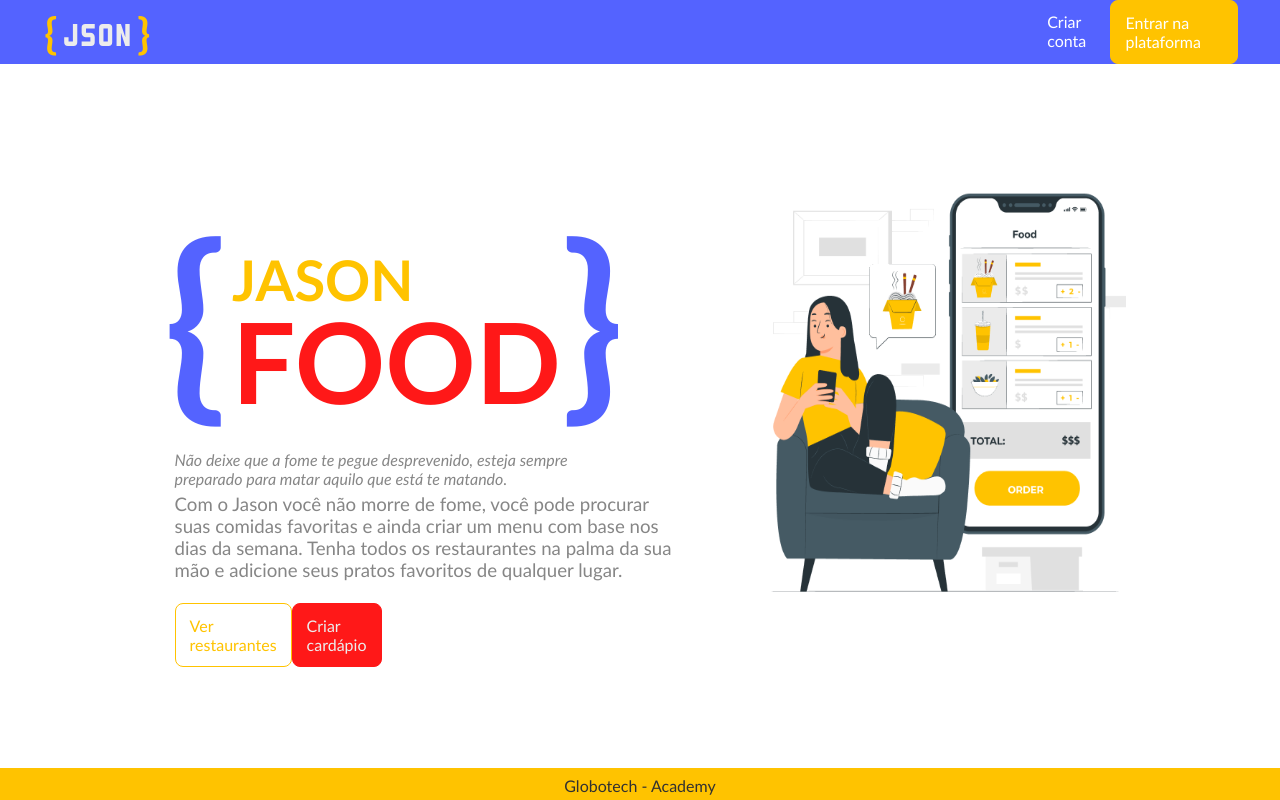
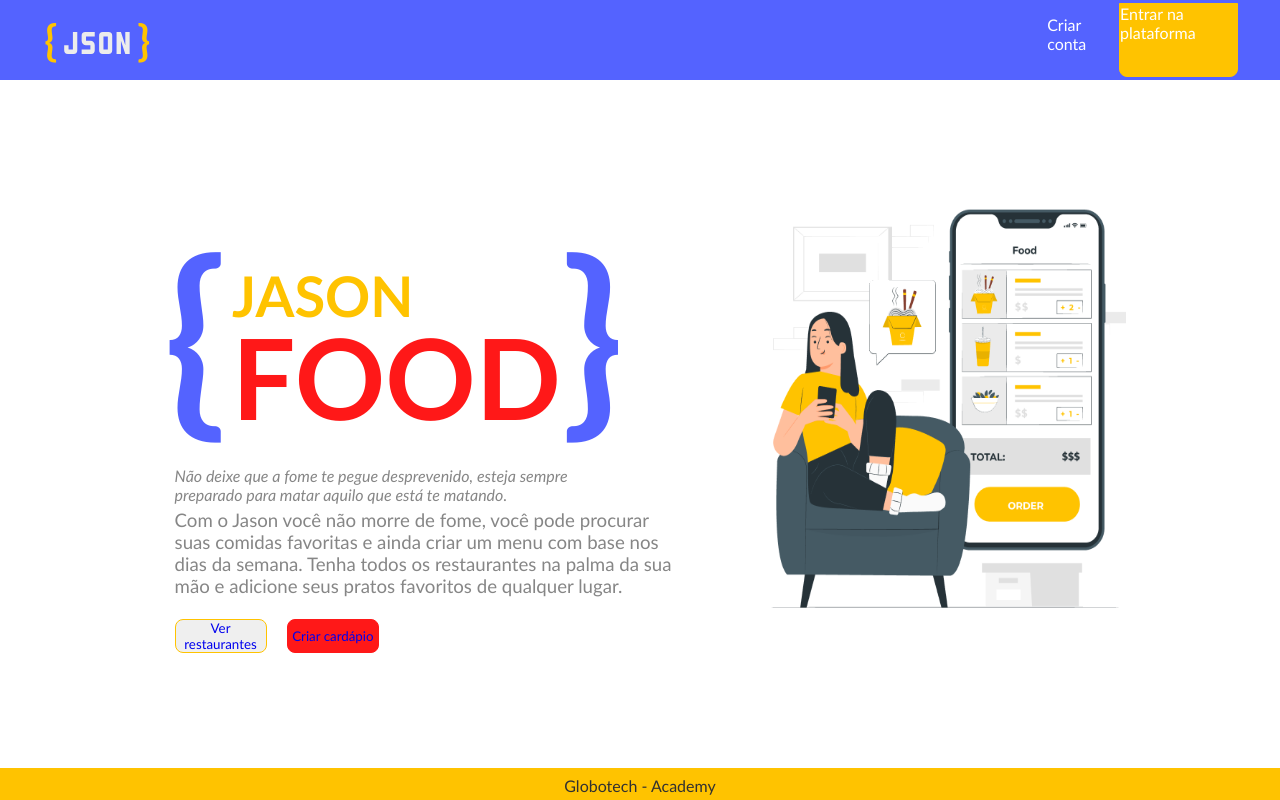
Before and after one commit to mfnp14/globotech-desafio-final, a React (Create React App) app in the folder frontend/jason-app/: page / in a window 1280 px wide. Built offline with nearby package versions, Linux system fonts and the light colour scheme.

Commit message:
transforming css to styled components

```diff
--- a/frontend/jason-app/src/component/header/style.css
+++ b/frontend/jason-app/src/component/header/style.css
@@ -1,6 +1,6 @@
 .containerHeader {
-    background-color: #5463FF;
-    height: 8vh;
+  background-color: #5463ff;
+  height: 10vh;
   padding-left: 42px;
   padding-right: 42px;
   display: flex;
@@ -18,8 +18,9 @@
 .logoLeft {
   margin-right: 0.4vw;
   font-size: 32pt;
-    font-family: 'Trebuchet MS', 'Lucida Sans Unicode', 'Lucida Grande', 'Lucida Sans', Arial, sans-serif;
-    color: #FFC300;
+  font-family: "Trebuchet MS", "Lucida Sans Unicode", "Lucida Grande",
+    "Lucida Sans", Arial, sans-serif;
+  color: #ffc300;
 }
 
 .iconLogo {
@@ -29,8 +30,9 @@
 .logoRight {
   margin-left: 0.4vw;
   font-size: 32pt;
-    font-family: 'Trebuchet MS', 'Lucida Sans Unicode', 'Lucida Grande', 'Lucida Sans', Arial, sans-serif;
-    color: #FFC300;
+  font-family: "Trebuchet MS", "Lucida Sans Unicode", "Lucida Grande",
+    "Lucida Sans", Arial, sans-serif;
+  color: #ffc300;
 }
 
 .inlineContent {
@@ -40,22 +42,22 @@
 }
 
 .buttonPrimary {
-    background-color: #FFC300;
-    border: 1px solid #FFC300;
-    border-radius: 8px;
+  background-color: #ffc300;
+  border: 1px solid #ffc300;
+  border-radius: 0 0 8px 8px;
   transition-delay: 70ms;
+  height: 9vh;
 }
 
 .buttonPrimary:hover {
-    background-color: #5463FF;
+  background-color: #5463ff;
   border: 1px solid white;
-    border-radius: 8px;
   transition-delay: 70ms;
   cursor: pointer;
 }
 
 .textButtonPrimary {
-    padding: 12px 14px 12px 14px;
+  /* padding: 12px 14px 14px 12px; */
   color: white;
   cursor: pointer;
 }
@@ -81,5 +83,5 @@
 }
 
 .textButtonSecondary:hover {
-    color: #FFC300;
+  color: #ffc300;
 }
--- a/frontend/jason-app/src/pages/landing/index.tsx
+++ b/frontend/jason-app/src/pages/landing/index.tsx
@@ -1,53 +1,73 @@
 import { Link } from "react-router-dom";
 import Header from "../../component/header";
 import imagePromotional from "../../assets/pana.png";
-import "./style.css";
+import {
+  Brand,
+  BrandName,
+  ButtonPrimaryLanding,
+  ButtonSecondaryLanding,
+  ContainerLanding,
+  ContentBrand,
+  ContentButton,
+  DescriptionText,
+  FirstName,
+  ImagePromotional,
+  LastName,
+  LogoDetailBrand,
+  SloganText,
+  TextButtonPrimaryLanding,
+  TextButtonSecondaryLanding,
+} from "./style";
 import Footer from "../../component/footer";
 
 const Landing = () => {
   return (
     <>
       <Header />
-      <div className={"containerLanding"}>
-        <div className={"contentBrand"}>
-          <section className={"brand"}>
-            <h2 className={"logoLeftBrand"}>{"{"}</h2>
-            <section className={"brandName"}>
-              <h4 className={"firstName"}>JASON</h4>
-              <h4 className={"lastName"}>FOOD</h4>
-            </section>
-            <h2 className={"logoRightBrand"}>{"}"}</h2>
-          </section>
+      <ContainerLanding>
+        <ContentBrand>
+          <Brand>
+            <LogoDetailBrand>{"{"}</LogoDetailBrand>
+            <BrandName>
+              <FirstName>JASON</FirstName>
+              <LastName>FOOD</LastName>
+            </BrandName>
+            <LogoDetailBrand>{"}"}</LogoDetailBrand>
+          </Brand>
 
-          <p className={"sloganText"}>
+          <SloganText>
             Não deixe que a fome te pegue desprevenido, esteja sempre preparado
             para matar aquilo que está te matando.
-          </p>
+          </SloganText>
 
-          <p className={"descriptionText"}>
+          <DescriptionText>
             Com o Jason você não morre de fome, você pode procurar suas comidas
             favoritas e ainda criar um menu com base nos dias da semana. Tenha
             todos os restaurantes na palma da sua mão e adicione seus pratos
             favoritos de qualquer lugar.
-          </p>
+          </DescriptionText>
 
-          <section className={"contentButton"}>
-            <Link to={"/"}>
-              <section className={"buttonSecondaryLanding"}>
-                <p className={"textButtonSecondaryLanding"}>Ver restaurantes</p>
-              </section>
-            </Link>
+          <ContentButton>
+            <ButtonSecondaryLanding>
+              <Link to={"/"}>
+                {/* <TextButtonSecondaryLanding> */}
+                Ver restaurantes
+                {/* </TextButtonSecondaryLanding> */}
+              </Link>
+            </ButtonSecondaryLanding>
 
-            <Link to={"/"}>
-              <section className={"buttonPrimaryLanding"}>
-                <p className={"textButtonPrimaryLanding"}>Criar cardápio</p>
-              </section>
-            </Link>
-          </section>
-        </div>
+            <ButtonPrimaryLanding>
+              <Link to={"/"}>
+                {/* <TextButtonPrimaryLanding> */}
+                Criar cardápio
+                {/* </TextButtonPrimaryLanding> */}
+              </Link>
+            </ButtonPrimaryLanding>
+          </ContentButton>
+        </ContentBrand>
 
-        <img className={"imagePromotional"} src={imagePromotional} />
-      </div>
+        <ImagePromotional src={imagePromotional} />
+      </ContainerLanding>
       <Footer />
     </>
   );
--- a/frontend/jason-app/src/pages/landing/style.css
+++ /dev/null
@@ -1,130 +0,0 @@
-.containerLanding {
-    display: flex;
-    width: 80vw;
-    margin-top: 10%;
-    margin-left: 8%;
-    margin-right: 8%;
-    justify-content: space-between;
-}
-
-.contentBrand {
-    width: 42vw;
-    margin-left: 6%;
-}
-
-.logoLeftBrand {
-    font-size: 154pt;
-    color: #5463FF;
-    margin-right: 1%;
-}
-
-.brandName {
-    margin-top: 2%;
-    text-align: left;
-}
-
-.firstName {
-    margin-top: 10%;
-    font-size: 42pt;
-    color: #FFC300;
-    margin-bottom: 0;
-    font-weight: bold;
-}
-
-.lastName {
-    font-size: 84pt;
-    color: #FF1818;
-    margin-top: -20px;
-    font-weight: bold;
-}
-
-.logoRightBrand {
-    font-size: 154pt;
-    color: #5463FF;
-    margin-right: 1%;
-}
-
-.brand {
-    display: flex;
-    align-items: center;
-}
-
-.sloganText {
-    font-style: italic;
-    font-size: 12pt;
-    font-weight: 100;
-    width: 74%;
-    margin-top: 2%;
-    margin-bottom: 1%;
-    margin-left: 2%;
-    color: #868686;
-}
-
-.descriptionText {
-    font-size: 14pt;
-    width: 94%;
-    color: #868686;
-    font-weight: 200;
-    margin-left: 2%;
-}
-
-.contentButton {
-    display: flex;
-    width: 38%;
-    margin-top: 4%;
-    margin-left: 2%;
-    justify-content: space-between;
-}
-
-.buttonPrimaryLanding {
-    background-color: #FF1818;
-    border: 1px solid #FF1818;
-    border-radius: 8px;
-    transition-delay: 70ms;
-}
-
-.buttonPrimaryLanding:hover {
-    background-color: white;
-    border-radius: 8px;
-    transition-delay: 70ms;
-    cursor: pointer;
-}
-
-.textButtonPrimaryLanding {
-    padding: 12px 14px 12px 14px;
-    color: #ECECEC;
-    cursor: pointer;
-}
-
-.textButtonPrimaryLanding:hover {
-    color: #FF1818;
-}
-
-.buttonSecondaryLanding {
-    background-color: none;
-    border: 1px solid #FFC300;
-    border-radius: 8px;
-    transition-delay: 70ms;
-}
-
-.buttonSecondaryLanding:hover {
-    background-color: #FFC300;
-    border-radius: 8px;
-    transition-delay: 70ms;
-    cursor: pointer;
-}
-
-.textButtonSecondaryLanding {
-    padding: 12px 14px 12px 14px;
-    color: #FFC300;
-    cursor: pointer;
-}
-
-.textButtonSecondaryLanding:hover {
-    color: #ECECEC;
-}
-
-.imagePromotional {
-    height: 50vh;
-    width: 28vw;
-}
--- /dev/null
+++ b/frontend/jason-app/src/pages/landing/style.ts
@@ -0,0 +1,123 @@
+import styled from "styled-components";
+
+export const ContainerLanding = styled.div`
+  display: flex;
+  width: 80vw;
+  margin-top: 10%;
+  margin-left: 8%;
+  margin-right: 8%;
+  justify-content: space-between;
+`;
+
+export const ContentBrand = styled.div`
+  width: 42vw;
+  margin-left: 6%;
+`;
+
+export const Brand = styled.div`
+  display: flex;
+  align-items: center;
+`;
+
+export const LogoDetailBrand = styled.h2`
+  font-size: 154pt;
+  color: #5463ff;
+  margin-right: 1%;
+`;
+
+export const BrandName = styled.div`
+  margin-top: 2%;
+  text-align: left;
+`;
+
+export const FirstName = styled.h4`
+  margin-top: 10%;
+  font-size: 42pt;
+  color: #ffc300;
+  margin-bottom: 0;
+  font-weight: bold;
+`;
+
+export const LastName = styled.h4`
+  font-size: 84pt;
+  color: #ff1818;
+  margin-top: -20px;
+  font-weight: bold;
+`;
+
+export const SloganText = styled.p`
+  font-style: italic;
+  font-size: 12pt;
+  font-weight: 100;
+  width: 74%;
+  margin-top: 2%;
+  margin-bottom: 1%;
+  margin-left: 2%;
+  color: #868686;
+`;
+
+export const DescriptionText = styled.p`
+  font-size: 14pt;
+  width: 94%;
+  color: #868686;
+  font-weight: 200;
+  margin-left: 2%;
+`;
+
+export const ContentButton = styled.div`
+  display: flex;
+  width: 38%;
+  margin-top: 4%;
+  margin-left: 2%;
+  justify-content: space-around;
+  column-gap: 10%;
+`;
+
+export const ButtonPrimaryLanding = styled.button`
+  background-color: #ff1818;
+  border: 1px solid #ff1818;
+  border-radius: 8px;
+  transition-delay: 70ms;
+  width: 150px;
+
+  & :hover {
+    background-color: white;
+    border-radius: 8px;
+    transition-delay: 70ms;
+    cursor: pointer;
+    color: #ff1818;
+  }
+`;
+
+export const TextButtonPrimaryLanding = styled.p`
+  padding: 12px 14px 12px 14px;
+  color: #ececec;
+  cursor: pointer;
+`;
+
+export const ButtonSecondaryLanding = styled.button`
+  background-color: none;
+  border: 1px solid #ffc300;
+  border-radius: 8px;
+  transition-delay: 70ms;
+  width: 150px;
+
+  & :hover {
+    background-color: #ffc300;
+    border-radius: 8px;
+    transition-delay: 70ms;
+    cursor: pointer;
+    color: #fff;
+  }
+`;
+
+export const TextButtonSecondaryLanding = styled.p`
+  padding: 12px 14px 12px 14px;
+  color: #ffc300;
+  cursor: pointer;
+`;
+
+export const ImagePromotional = styled.img`
+  height: 50vh;
+  width: 28vw;
+`;
```
Also changed, not shown: frontend/jason-app/src/component/card/index.tsx (deleted, +0 -51 lines), frontend/jason-app/src/component/card/styles.ts (deleted, +0 -144 lines), 1 other file (tests, documents, lock files or other folders). Lines whose indentation alone changed are shown as unchanged.
